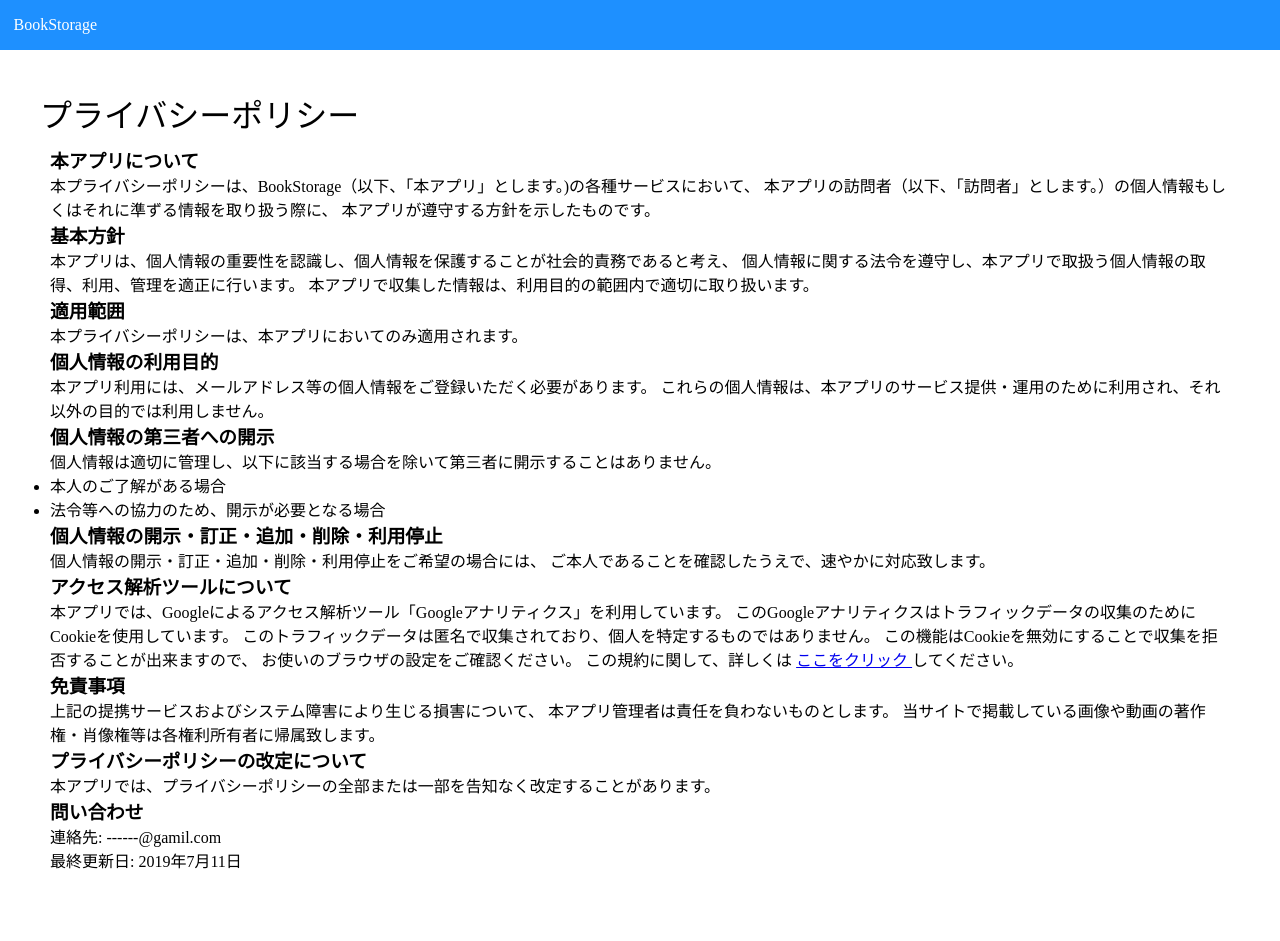
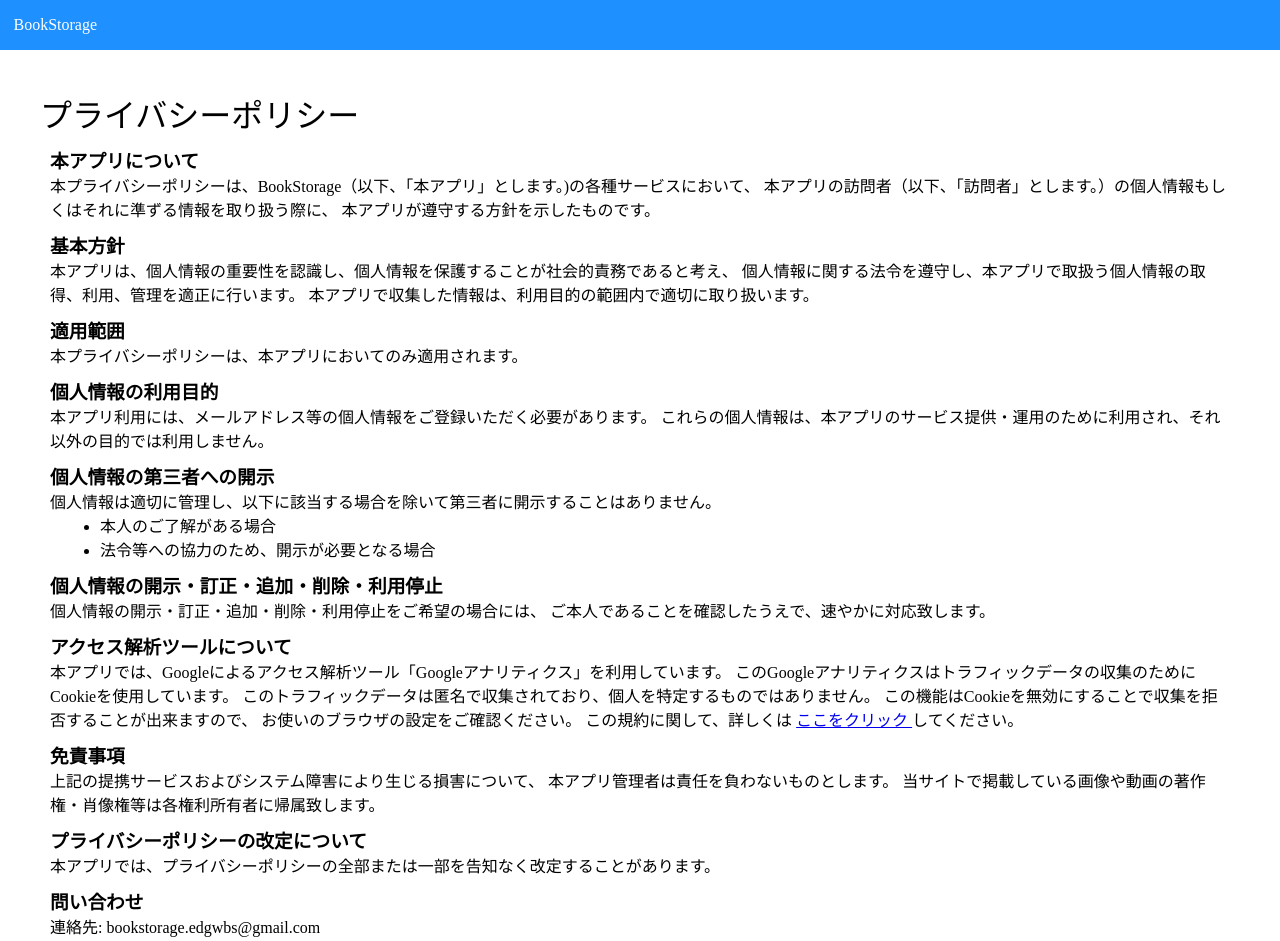
Before and after one commit to if001/bookshelf-web-ui, a Vue app: page /policy in a window 1280 px wide. Shown: the top 941 px of the page. Before the commit the page ends 902 px from the top, so only its background shows below. Built offline with nearby package versions, Linux system fonts and the light colour scheme; no server answers.

Commit message:
メールアドレスを設定

```diff
--- a/src/views/PrivacyPolicyView.vue
+++ b/src/views/PrivacyPolicyView.vue
@@ -13,30 +13,43 @@
                 <p>本プライバシーポリシーは、BookStorage（以下、「本アプリ」とします。)の各種サービスにおいて、
                     本アプリの訪問者（以下、「訪問者」とします。）の個人情報もしくはそれに準ずる情報を取り扱う際に、
                     本アプリが遵守する方針を示したものです。</p>
+            </div>
 
+            <div style="margin: 10px;">
                 <h3>基本方針</h3>
                 <p>本アプリは、個人情報の重要性を認識し、個人情報を保護することが社会的責務であると考え、
                     個人情報に関する法令を遵守し、本アプリで取扱う個人情報の取得、利用、管理を適正に行います。
                     本アプリで収集した情報は、利用目的の範囲内で適切に取り扱います。</p>
+            </div>
 
+            <div style="margin: 10px;">
                 <h3>適用範囲</h3>
                 <p>本プライバシーポリシーは、本アプリにおいてのみ適用されます。</p>
+            </div>
 
+            <div style="margin: 10px;">
                 <h3>個人情報の利用目的</h3>
                 <p>本アプリ利用には、メールアドレス等の個人情報をご登録いただく必要があります。
                     これらの個人情報は、本アプリのサービス提供・運用のために利用され、それ以外の目的では利用しません。</p>
+            </div>
 
+            <div style="margin: 10px;">
                 <h3>個人情報の第三者への開示</h3>
                 <p>個人情報は適切に管理し、以下に該当する場合を除いて第三者に開示することはありません。</p>
-                <ul><li>本人のご了解がある場合</li>
+                <ul style="margin-left: 50px;">
+                    <li>本人のご了解がある場合</li>
                     <li>法令等への協力のため、開示が必要となる場合</li>
                 </ul>
                 <p></p>
+            </div>
 
+            <div style="margin: 10px;">
                 <h3>個人情報の開示・訂正・追加・削除・利用停止</h3>
                 <p>個人情報の開示・訂正・追加・削除・利用停止をご希望の場合には、
                     ご本人であることを確認したうえで、速やかに対応致します。</p>
+            </div>
 
+            <div style="margin: 10px;">
                 <h3>アクセス解析ツールについて</h3>
                 <p>本アプリでは、Googleによるアクセス解析ツール「Googleアナリティクス」を利用しています。
                     このGoogleアナリティクスはトラフィックデータの収集のためにCookieを使用しています。
@@ -48,18 +61,23 @@
                         ここをクリック
                     </a>
                     してください。</p>
+            </div>
 
+            <div style="margin: 10px;">
                 <h3>免責事項</h3>
                 <p>上記の提携サービスおよびシステム障害により生じる損害について、
                     本アプリ管理者は責任を負わないものとします。
                     当サイトで掲載している画像や動画の著作権・肖像権等は各権利所有者に帰属致します。</p>
+            </div>
 
+            <div style="margin: 10px;">
                 <h3>プライバシーポリシーの改定について</h3>
                 <p>本アプリでは、プライバシーポリシーの全部または一部を告知なく改定することがあります。</p>
+            </div>
 
+            <div style="margin: 10px;">
                 <h3>問い合わせ</h3>
-                <p>連絡先: ------@gamil.com</p>
-
+                <p>連絡先: {{address}}</p>
                 <div>最終更新日: 2019年7月11日</div>
             </div>
         </div>
@@ -70,11 +88,14 @@
     import { Component, Vue } from 'vue-property-decorator';
 
     @Component
-    export default class PrivalcyPolicyView extends Vue {
+    export default class PrivacyPolicyView extends Vue {
         private title: string = 'BookStorage';
-        public mounted() {
+        private address: string = 'bookstorage.edgwbs@gmail.com';
+
+        private mounted() {
             window.scrollTo(0, 0);
         }
+
     }
 
 </script>
```
